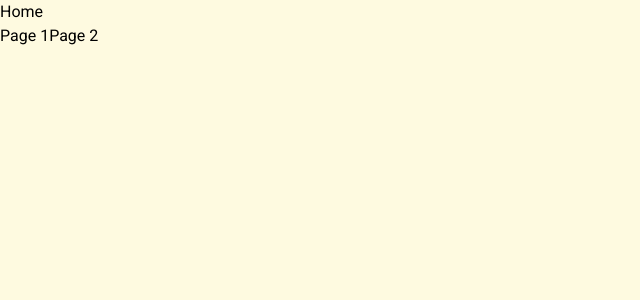
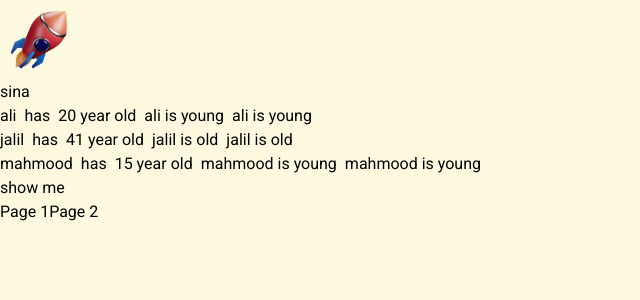
Before and after one commit to Arman-Abbasian/MatchMood, a Vue app: page / in a window 1280 px wide. Before the commit this address had no page. Shown: the top 300 px of the page, without its empty margins (0-640 px from the left). Built offline with nearby package versions, Linux system fonts and the light colour scheme; what @tanstack/vue-query would draw is missing.

Commit message:
some changes

```diff
--- a/src/pages/Home.vue
+++ b/src/pages/Home.vue
@@ -1,6 +1,31 @@
-<script setup lang="ts"></script>
+<script setup lang="ts">
+import { ref } from 'vue'
+import rocket from '../assets/images/rocket.png'
+const data = [
+  { id: 1, name: 'ali', age: 20 },
+  { id: 2, name: 'jalil', age: 41 },
+  { id: 3, name: 'mahmood', age: 15 },
+]
+
+const name = ref('sina')
+const showMeHandler = (a: string) => {
+  alert(a)
+}
+</script>
 
 <template>
-  <div>Home</div>
+  <div>
+    <img :src="rocket" class="w-20 h-20" />
+    <p>{{ name }}</p>
+    <div v-for="item in data" :key="item.id" class="flex items-center gap-2">
+      <p>{{ item.name }}</p>
+      <p>has</p>
+      <p>{{ item.age }} year old</p>
+      <p>{{ item.name }} is {{ item.age > 20 ? 'old' : 'young' }}</p>
+      <p v-if="item.age > 20">{{ item.name }} is old</p>
+      <p v-else>{{ item.name }} is young</p>
+    </div>
+    <button @click="showMeHandler('ddd')">show me</button>
+  </div>
 </template>
 <style scoped></style>
```
Also changed, not shown: src/assets/images/rocket.png (added).
